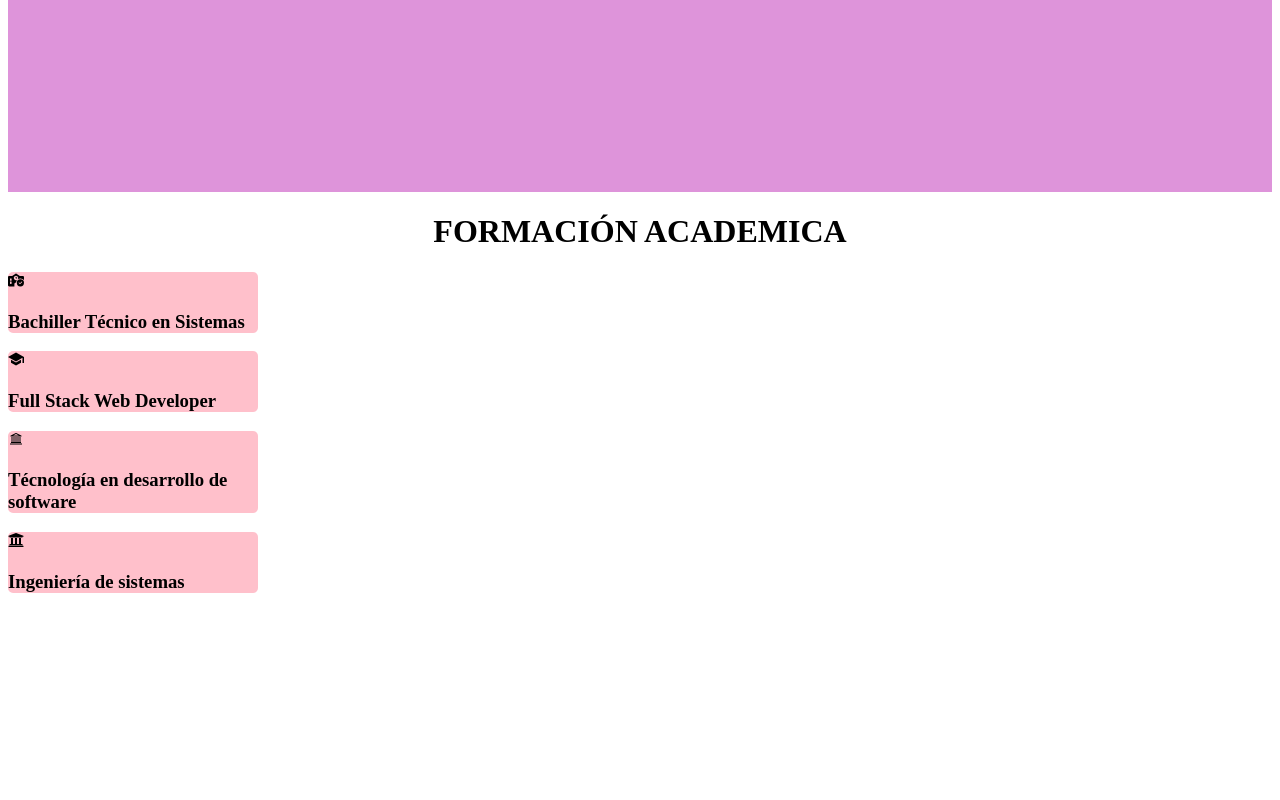
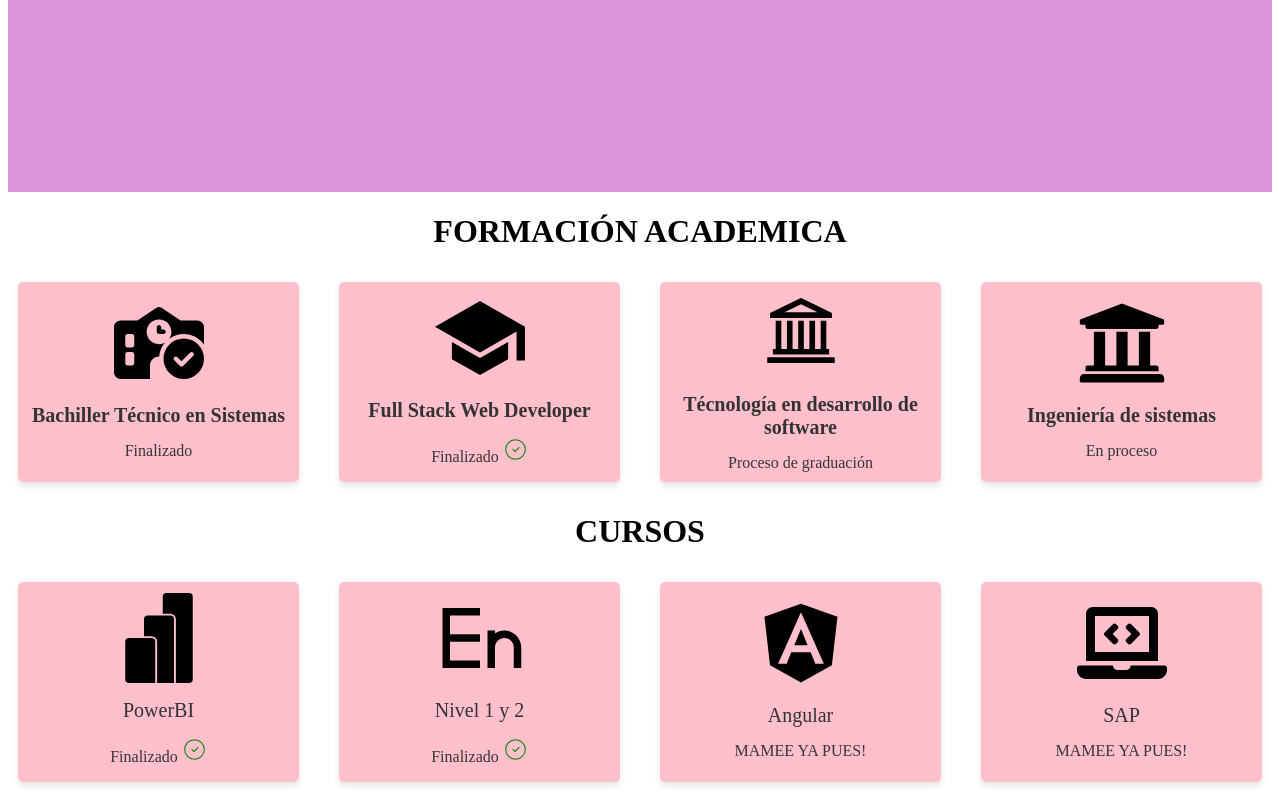
Before and after one commit to Nina1823/Portafolio1, a React (Create React App) app: page / in a window 1280 px wide. Shown: the part 2276-3076 px from the top of the page. Before the commit the page ends 2888 px from the top, so only its background shows below. Built offline with nearby package versions, Linux system fonts and the light colour scheme; a web font is replaced by a local one.

Commit message:
Feat: advance academic Training

```diff
--- a/src/components/AcademicTraining/AcademicTraining.jsx
+++ b/src/components/AcademicTraining/AcademicTraining.jsx
@@ -4,24 +4,56 @@ import { FaSchoolCircleCheck } from "react-icons/fa6";
 import { IoSchoolSharp } from "react-icons/io5";
 import { LiaUniversitySolid } from "react-icons/lia";
 import { FaUniversity } from "react-icons/fa";
+import { SiPowerbi } from "react-icons/si";
+import { RiEnglishInput } from "react-icons/ri";
+import { FaAngular } from "react-icons/fa";
+import { FaLaptopCode } from "react-icons/fa";
+import { CiCircleCheck } from "react-icons/ci";
 
 export const AcademicTraining = () =>{
+
     const school = [
         {
             icon:<FaSchoolCircleCheck />,
-            name: "Bachiller Técnico en Sistemas"
+            name: "Bachiller Técnico en Sistemas",
+            fecha: "Finalizado "
         },
         {
             icon:<IoSchoolSharp />,
-            name:"Full Stack Web Developer"
+            name:"Full Stack Web Developer",
+            fecha: "Finalizado"
         },
         {
             icon: <LiaUniversitySolid />,
-            name: "Técnología en desarrollo de software"
+            name: "Técnología en desarrollo de software",
+            fecha: "Proceso de graduación"
         },
         {
             icon: <FaUniversity />,
-            name: "Ingeniería de sistemas"
+            name: "Ingeniería de sistemas",
+            fecha: "En proceso"
+        }
+    ];
+    const cursos=[
+        {
+            icon:<SiPowerbi />,
+            name: "PowerBI",
+            fecha: "Finalizado"
+        },
+        {
+            icon:<RiEnglishInput />,
+            name:"Nivel 1 y 2",
+            fecha: "Finalizado"
+        },
+        {
+            icon:<FaAngular />,
+            name: "Angular",
+            fecha: "MAMEE YA PUES!"
+        },
+        {
+            icon:<FaLaptopCode />,
+            name: "SAP",
+            fecha: "MAMEE YA PUES!"
         }
     ];
 
@@ -33,8 +65,36 @@ export const AcademicTraining = () =>{
                     <div key={index} className={styles.card}>
                         <span className={styles.icon}>{element.icon}</span>
                         <h3 className={styles.name}>{element.name}</h3>
+                        <span className={styles.fecha}>
+                            {element.fecha === "Finalizado" ? (
+                                <>
+                                    {element.fecha} <CiCircleCheck className={styles.check}/>
+                                </>
+                            ) : (
+                                element.fecha
+                            )}
+                        </span>
                     </div>
                 ))}
+            </div>
+            <h1 className={styles.title}>CURSOS</h1>
+            <div className={styles.containerCursos}>
+                {cursos.map((element,index)=>(
+                    <div key={index} className={styles.cardCurso}>
+                        <span className={styles.icon}>{element.icon}</span>
+                        <span className={styles.name}>{element.name}</span>
+                        <span className={styles.fecha}>
+                            {element.fecha === "Finalizado" ? ( // Verificación condicional para agregar el ícono
+                                <>
+                                    {element.fecha} <CiCircleCheck className={styles.check}/>
+                                </>
+                            ) : (
+                                element.fecha
+                            )}
+                        </span>
+                    </div>
+                ))}
+
             </div>
         </div>
     )
--- a/src/components/AcademicTraining/AcademicTraining.module.css
+++ b/src/components/AcademicTraining/AcademicTraining.module.css
@@ -4,16 +4,58 @@
     align-items: center;
 }
 
-.containerAcademmicTraining{
+.containerAcademmicTraining, .containerCursos {
+    display: flex;
+    flex-direction: row;
+    justify-content: center;
+    align-items: center;
+    gap: 20px;
+    flex-wrap: nowrap;
 }
 
-.card{
+.card, .cardCurso {
     background-color: pink;
     border-radius: 5px;
-    width: 250px;
+    width: 300px;
+    height: 200px;
+    margin: 10px;
+    display: flex;
+    align-items: center;
+    justify-content: center;
+    flex-direction: column;
+    box-shadow: 0 4px 6px rgba(0, 0, 0, 0.1);
+    transition: box-shadow 0.5s ease, transform 0.3s ease;
 }
 
+.card:hover, .cardCurso:hover {
+    box-shadow: 0 8px 12px rgba(0, 0, 0, 0.2);
+    transform: translateY(-5px);
+}
 
-.name{
+.icon {
+    font-size: 90px;
+    margin-bottom: 5px;
+}
 
+.name {
+    font-size: 20px;
+    color: #333;
+    text-align: center;
+    margin-top: -10px;
+    margin-bottom: 5px;
 }
+
+.fecha {
+    font-size: 16px;
+    color: #363535;
+    margin-top: 10px;
+    margin-bottom: 5px;
+}
+.check{
+    font-size:25px;
+    color: green;
+}
+
+.check  :hover{
+    background-color: green;
+}
```
